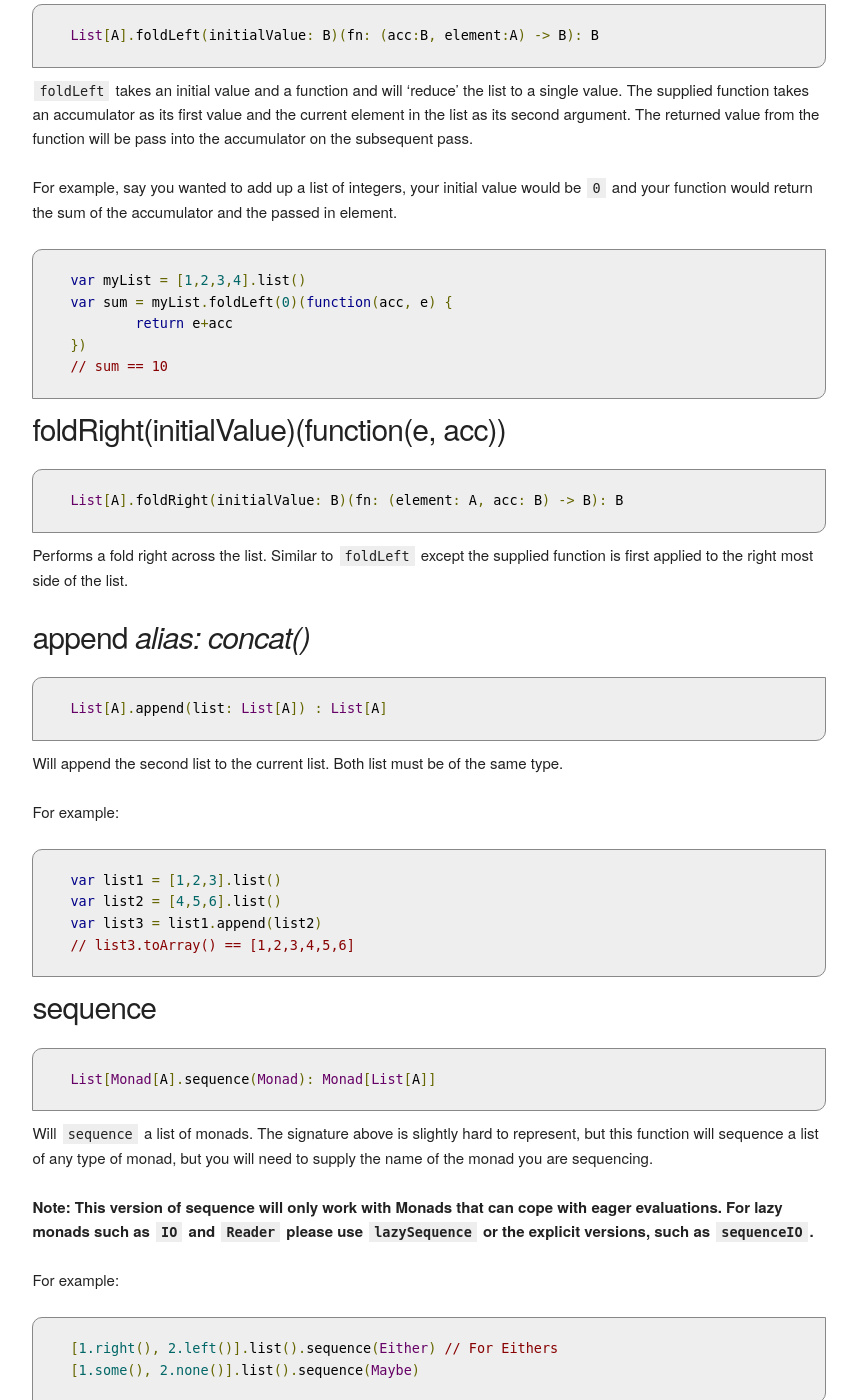
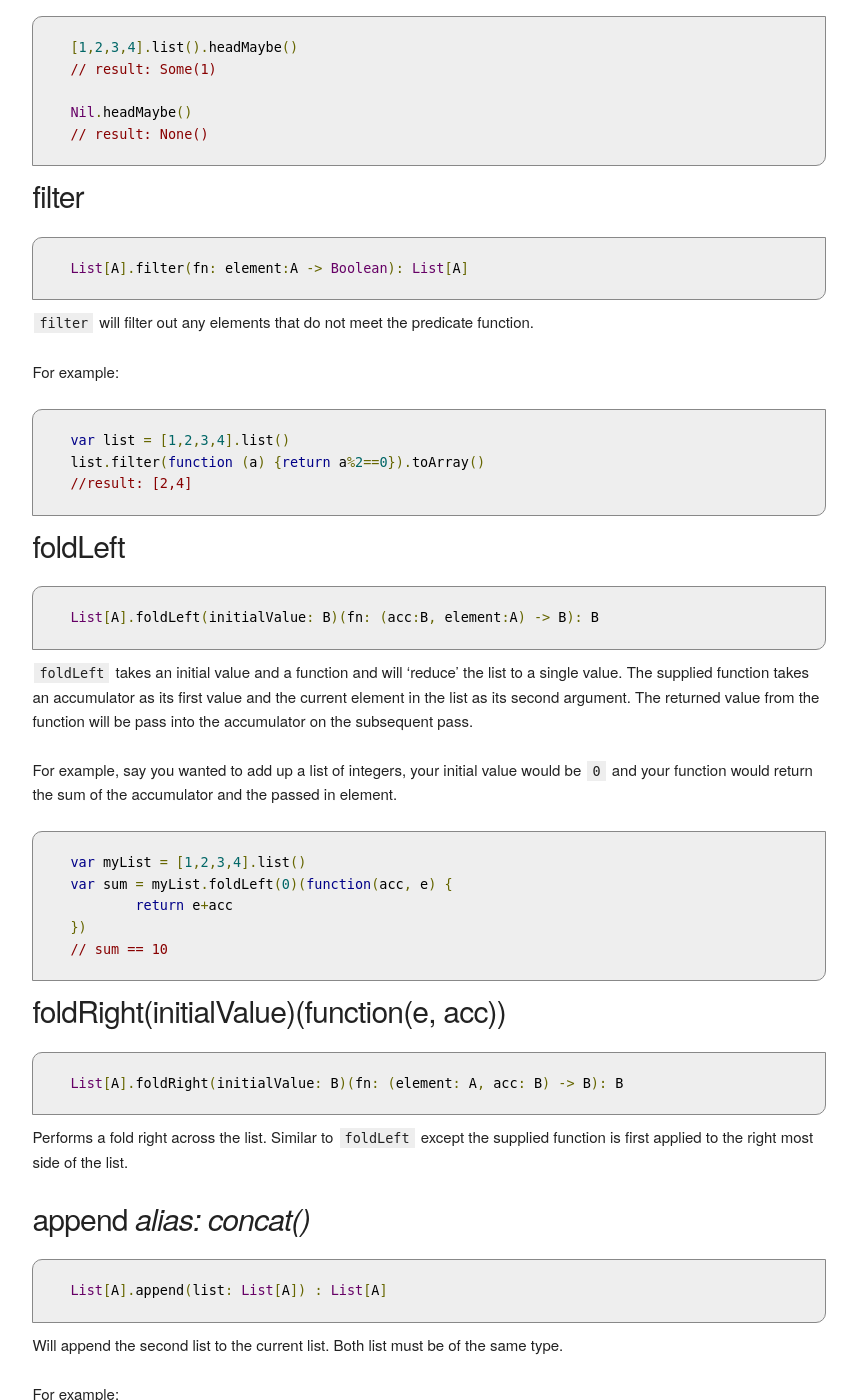
Before and after one commit to monet/monet.js, a Jekyll site: the page built from index.md, in a window 1280 px wide and 1400 px high, scrolled down 18406 px. Shown: the whole window, without its empty margins (294-1151 px from the left). Built offline with Jekyll 4.4.1, drawn with Linux system fonts in a browser that asks for light colours; nearby versions of some CDN libraries; some of the changed text lies outside the part shown.

```diff
--- a/404.html
+++ b/404.html
@@ -12,7 +12,7 @@
 	<meta name="description" content="">
 	<meta name="author" content="">
 	<!--[if lt IE 9]>
-		<script src="http://html5shim.googlecode.com/svn/trunk/html5.js"></script>
+		<script src="//html5shim.googlecode.com/svn/trunk/html5.js"></script>
 	<![endif]-->
 
 	<!-- Mobile Specific Metas
--- a/index.md
+++ b/index.md
@@ -181,7 +181,7 @@ For example:
 	Maybe.Some(123).map(function(val) {
 		return val+1
 	})
-	=> 124
+	//result: Some(124)
 
 
 ####bind *alias: flatMap, chain*
@@ -278,6 +278,15 @@ Here is an example for creating a string out of the result of a couple of `Maybe
     // result: "Tom Baker lives in Dulwich, London"
 
 For further reading see [this excellent article](http://learnyouahaskell.com/functors-applicative-functors-and-monoids).
+
+####filter
+
+	Maybe[A].filter(fn: A -> Boolean): Maybe[A]
+
+Very similiar to the filtering of a list, `filter` on `Maybe` will filter out any elements that do not meet the predicate.
+
+For example:
+
 
 ####toEither
 
@@ -593,6 +602,18 @@ For example:
 	Nil.headMaybe()
 	// result: None()
 
+####filter
+
+	List[A].filter(fn: element:A -> Boolean): List[A]
+
+`filter` will filter out any elements that do not meet the predicate function.
+
+For example:
+
+	var list = [1,2,3,4].list()
+	list.filter(function (a) {return a%2==0}).toArray()
+	//result: [2,4]
+
 ####foldLeft
 
 	List[A].foldLeft(initialValue: B)(fn: (acc:B, element:A) -> B): B
@@ -634,20 +655,12 @@ For example:
 
 Will `sequence` a list of monads.  The signature above is slightly hard to represent, but this function will sequence a list of any type of monad, but you will need to supply the name of the monad you are sequencing.
 
-**Note: This version of sequence will only work with Monads that can cope with eager evaluations.  For lazy monads such as `IO` and `Reader` please use `lazySequence` or the explicit versions, such as `sequenceIO`.**
-
 For example:
 
 	[1.right(), 2.left()].list().sequence(Either) // For Eithers
 	[1.some(), 2.none()].list().sequence(Maybe)
 
 Or you can use the convenience methods like `sequenceMaybe` or `sequenceEither` below.  Note that since Validation is not a true monad it will not work as expected for this method; use `sequenceValidation` instead.
-
-####lazySequence
-
-	List[Monad[A].lazySequence(Monad): Monad[List[A]]
-
-This is the same as `sequence` except it caters for Monads that require laziness, such as `IO` and `Reader`.
 
 ####sequenceMaybe
 
```
Also changed, not shown: other parts of index.md (+1 -1 lines), _layouts/old_index.html (deleted, +0 -90 lines).
